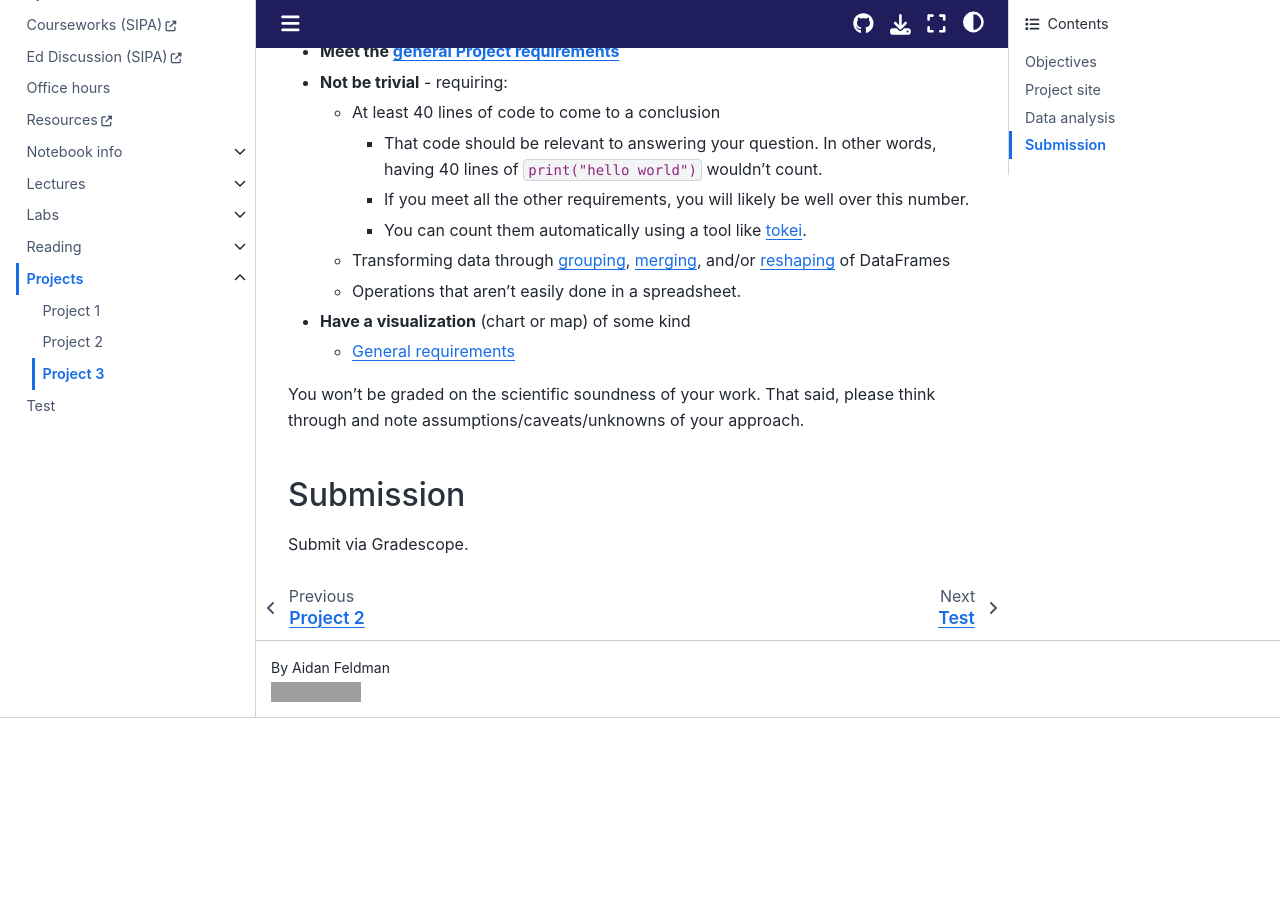
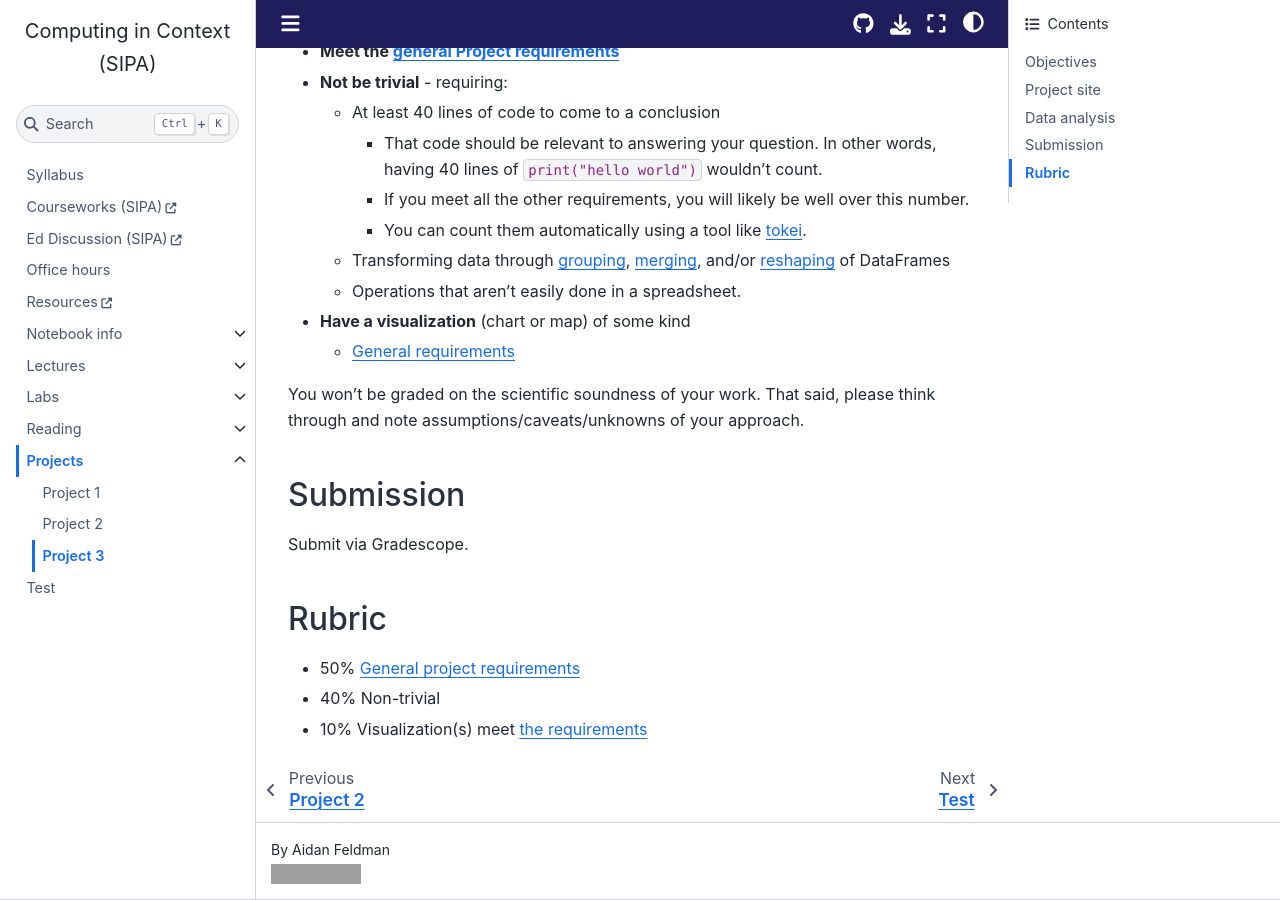
Before and after one commit to afeld/computing-in-context, a Jupyter Book: the page built from project_3.md, in a window 1280 px wide and 900 px high, scrolled down 3099 px. Built offline with Jupyter Book 1.0.4 settings and Sphinx 7.4.7 and the Sphinx Book theme 1.1.4, drawn with Linux system fonts in a browser that asks for light colours; pages that are not in the unit, such as notebooks, are missing from menus; comment, search, counter and statistics services are not loaded; before the commit the page ends 3817 px from its top, so only the background shows below that; grey boxes are pictures that could not be loaded.

Commit message:
add rubric to Project 3

```diff
--- a/project_3.md
+++ b/project_3.md
@@ -122,3 +122,9 @@ You won't be graded on the scientific soundness of your work. That said, please
 ## Submission
 
 Submit via Gradescope.
+
+## Rubric
+
+- 50% [General project requirements](notebooks.md#projects)
+- 40% Non-trivial
+- 10% Visualization(s) meet [the requirements](notebooks.md#visualizations)
```
Also changed, not shown: 1 other file.
